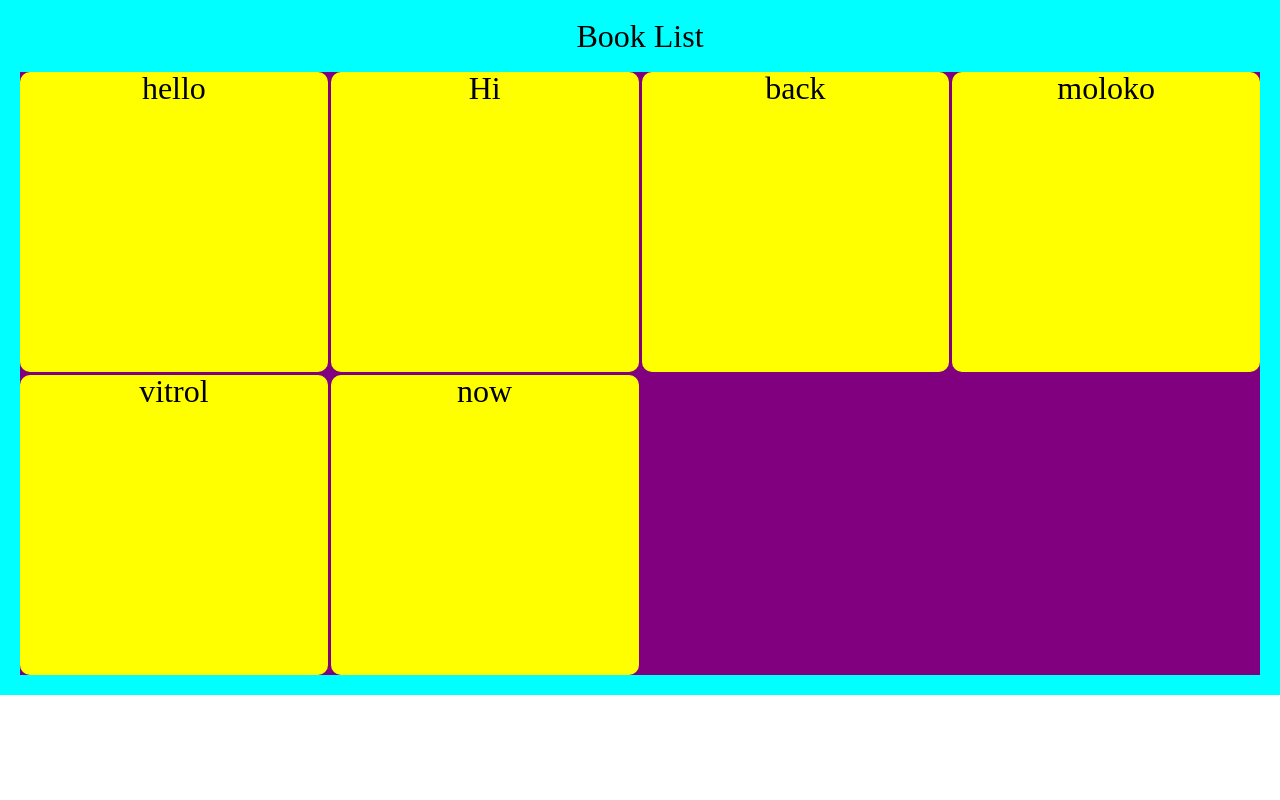
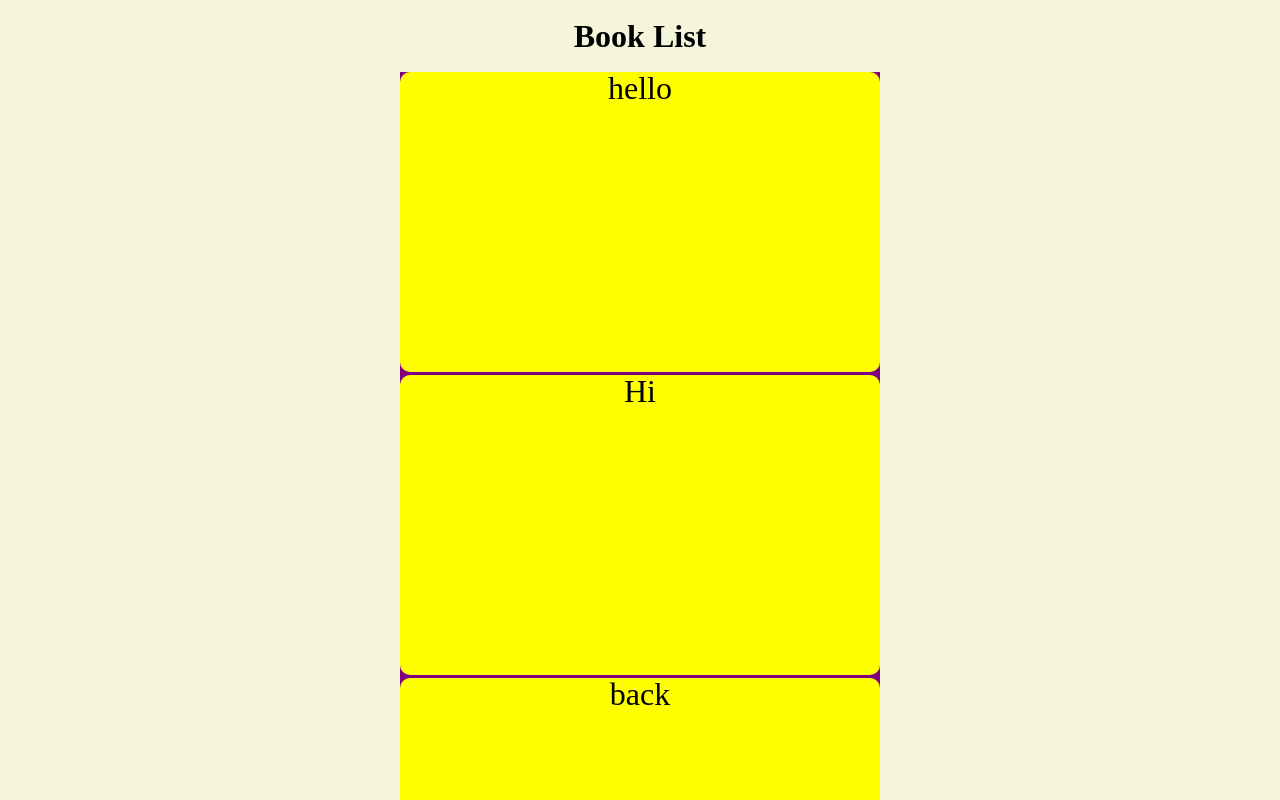
Before and after one commit to Huskarnov/Library, a plain HTML site: page index.html in a window 1280 px wide. Shown: the top 800 px of the page. Drawn offline with Linux system fonts and the light colour scheme.

Commit message:
section margin to 400

```diff
--- a/styles.css
+++ b/styles.css
@@ -50,16 +50,17 @@ table {
 
 
 section{
-    background-color: cyan;
+    background-color: beige;
     font-size: 2rem;
     text-align: center;
 
-    padding: 20px;
+    padding: 20px 400px 0 400px;
 
 }
 
 h1{
     margin-bottom: 20px;
+	font-weight: 700;
 }
 
 .bookGrid{
```
